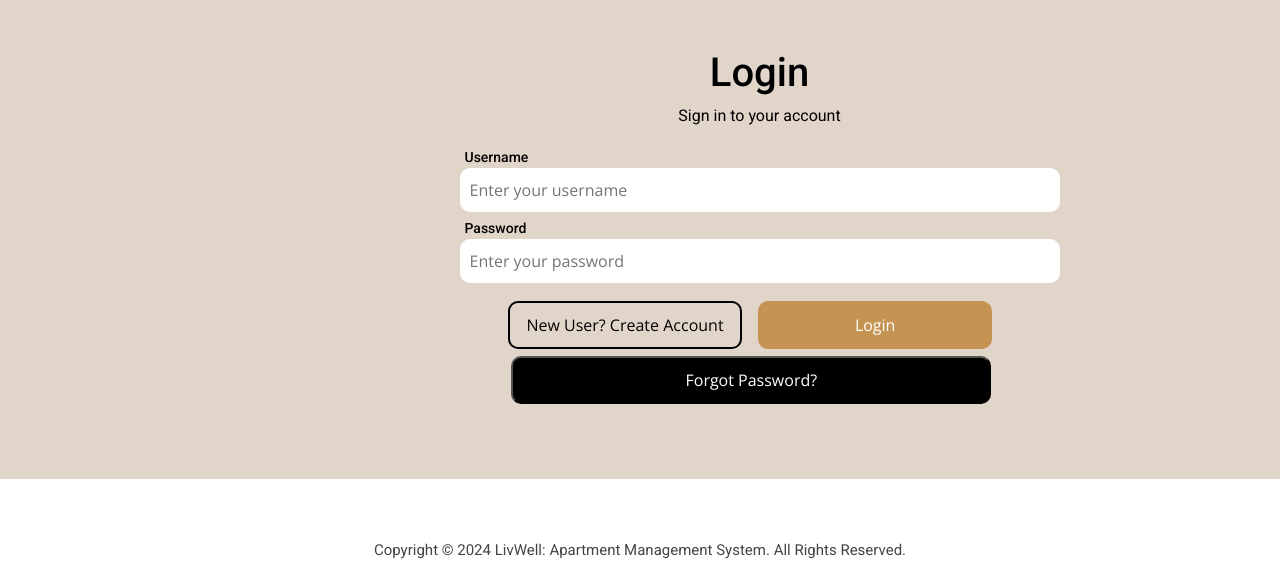
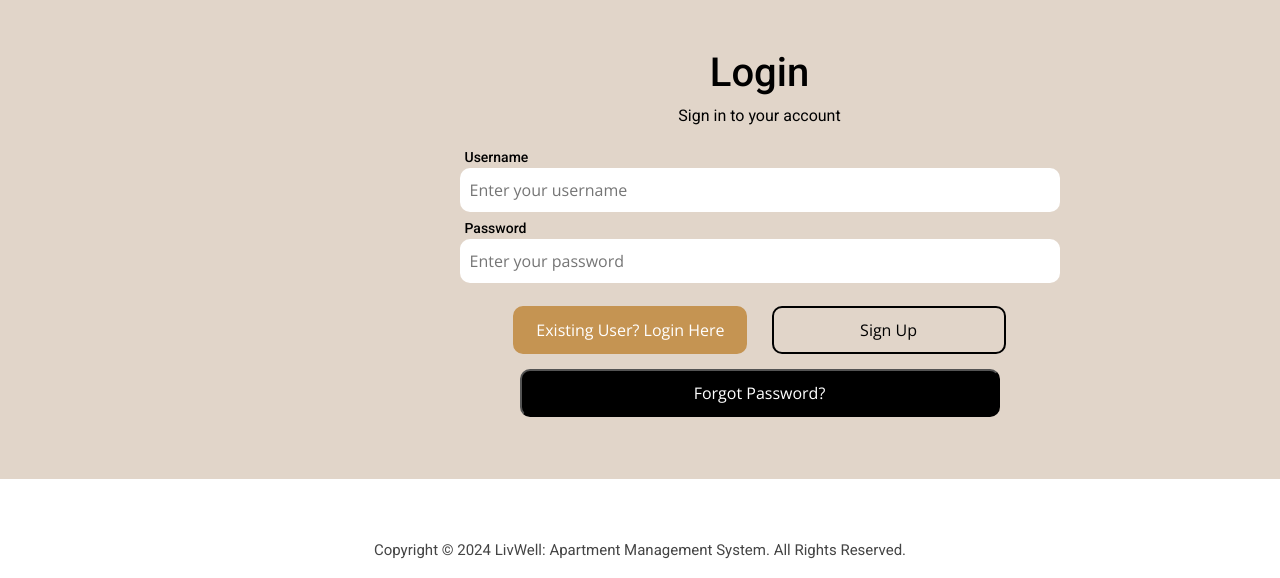
Before and after one commit to arsenicsalangsang/house_rental, a PHP site: page /login.php in a window 1280 px wide. Shown: the part 262-840 px from the top of the page. Run offline with PHP 8.4, Linux system fonts and the light colour scheme; data comes from the database, SQL or seed files in the repository; some libraries are stand-ins or nearby versions; some web fonts are replaced.

Commit message:
login and signup

```diff
--- a/login.php
+++ b/login.php
@@ -176,10 +176,6 @@
         border: 2px solid black;
         border-radius: 10px;
         padding: 10px;
-        width: 234px;
-        position: relative;
-        top: 160px;
-        left: 508px;
     }
 
     #loginbtn{
@@ -188,10 +184,6 @@
         border-radius: 10px;
         border: 2px solid #c59452;
         padding: 10px;
-        width: 234px;
-        position: relative;
-        top: 160px;
-        left: 520px;
     }
 
     #fpassbtn{
@@ -201,8 +193,18 @@
         border-radius: 10px;
         width: 480px;
         position: relative;
-        top: 215px;
-        left: 35px;
+        top: 15px;
+    }
+
+    .button-container {
+        margin-top: 15px;
+        text-align: center;
+    }
+
+    #loginbtn, #signupbtn {
+        display: inline-block;
+        width: 234px;
+        margin: 0 10px;
     }
 
     footer{
@@ -242,10 +244,12 @@
 				<h4 class = "title-input">Password</h4>
             	<input type="text" name="password" placeholder="Enter your password" class="custom-input">
 			</div>
+            <div class="button-container">
+                <button type="button" id="loginbtn">Existing User? Login Here</button>
+                <button type="submit" id="signupbtn">Sign Up</button>
+            </div>
+            <button id = "fpassbtn">Forgot Password?</button>
         </form>
-        <button id = "signupbtn">New User? Create Account</button>
-        <button id = "loginbtn" type = "submit">Login</button>
-        <button id = "fpassbtn">Forgot Password?</button>
 	</div>
   </section>
 
--- a/signup.php
+++ b/signup.php
@@ -199,12 +199,6 @@
         margin: 0 10px;
     }
 
-    #loginbtn, #signupbtn {
-        display: inline-block;
-        width: 234px;
-        margin-right: 10px;
-    }
-
     footer{
     font-family: 'Roboto', sans-serif;
     text-align: center;
```
